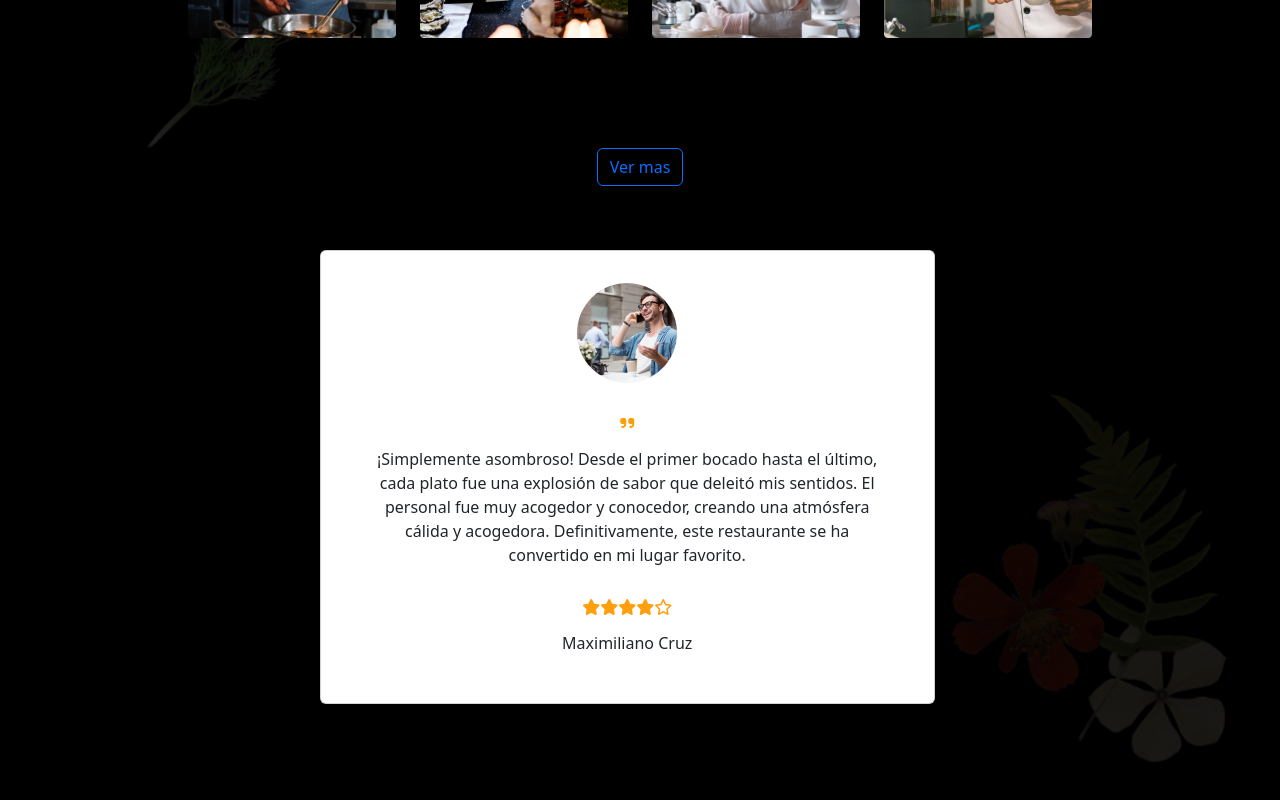
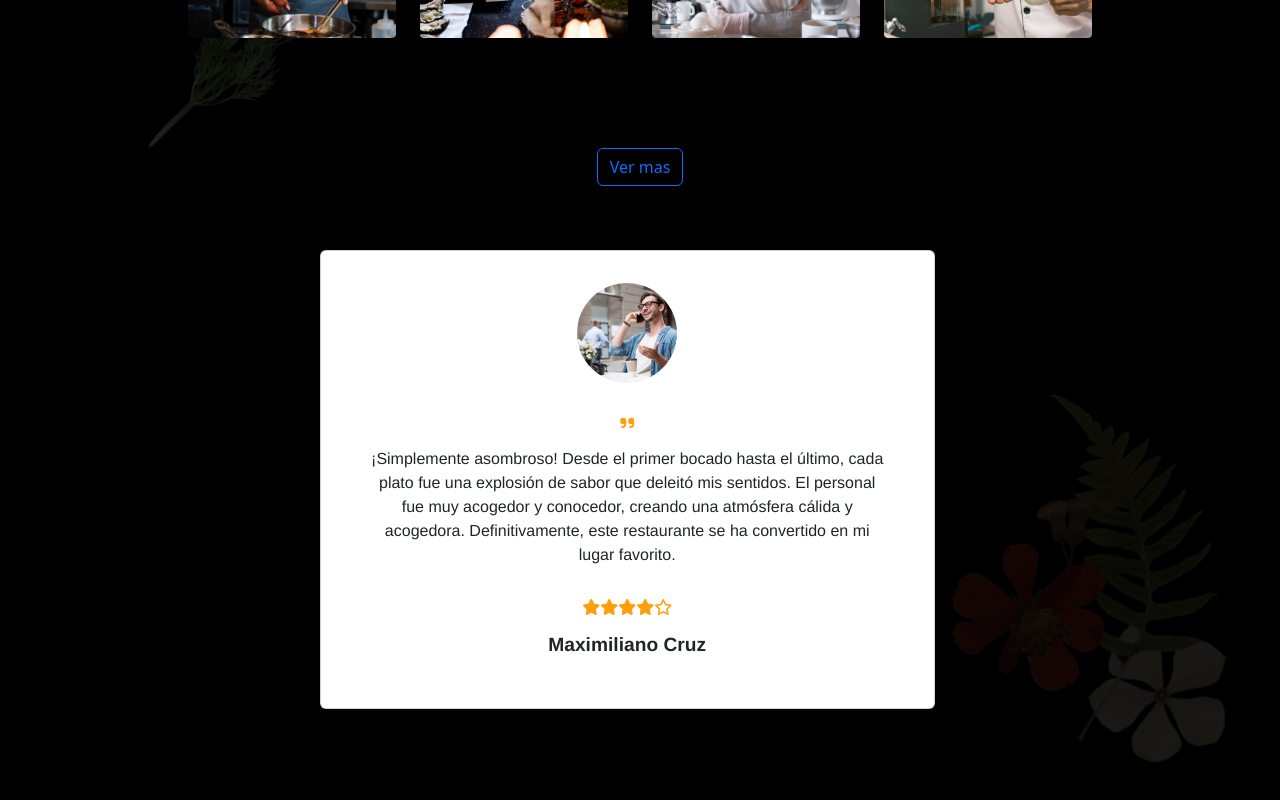
Before and after one commit to ftarulli/fd-git, a React (Vite) app: page / in a window 1280 px wide. Shown: the part 2156-2956 px from the top of the page. Built offline with nearby package versions, Linux system fonts and the light colour scheme.

Commit message:
agrego estilos al texto

```diff
--- a/src/css/home.css
+++ b/src/css/home.css
@@ -344,6 +344,9 @@
 }
 .card-text {
   text-align: center;
+  font-family: Helvetica, sans-serif;
+  font-size: 1rem;
+  font-weight: 400;
 }
 
 .iconos-testimonios {
@@ -354,6 +357,12 @@
 
 .iconos-testimonios i {
   color: #ff9f0d;
+}
+
+.nombre-testimonios {
+  font-family: Helvetica, sans-serif;
+  font-size: 1.2rem;
+  font-weight: 700;
 }
 
 .icono-quote {
--- a/src/pages/HomePage.jsx
+++ b/src/pages/HomePage.jsx
@@ -303,7 +303,9 @@ const HomePage = () => {
                       </div>
 
                       <div>
-                        <span>Maximiliano Cruz</span>
+                        <span className="nombre-testimonios">
+                          Maximiliano Cruz
+                        </span>
                       </div>
                     </div>
                   </div>
@@ -338,7 +340,9 @@ const HomePage = () => {
                       </div>
 
                       <div>
-                        <span>Valentina Reyes</span>
+                        <span className="nombre-testimonios">
+                          Valentina Reyes
+                        </span>
                       </div>
                     </div>
                   </div>
@@ -372,7 +376,9 @@ const HomePage = () => {
                       </div>
 
                       <div>
-                        <span>Esteban Sanchez</span>
+                        <span className="nombre-testimonios">
+                          Esteban Sanchez
+                        </span>
                       </div>
                     </div>
                   </div>
```
